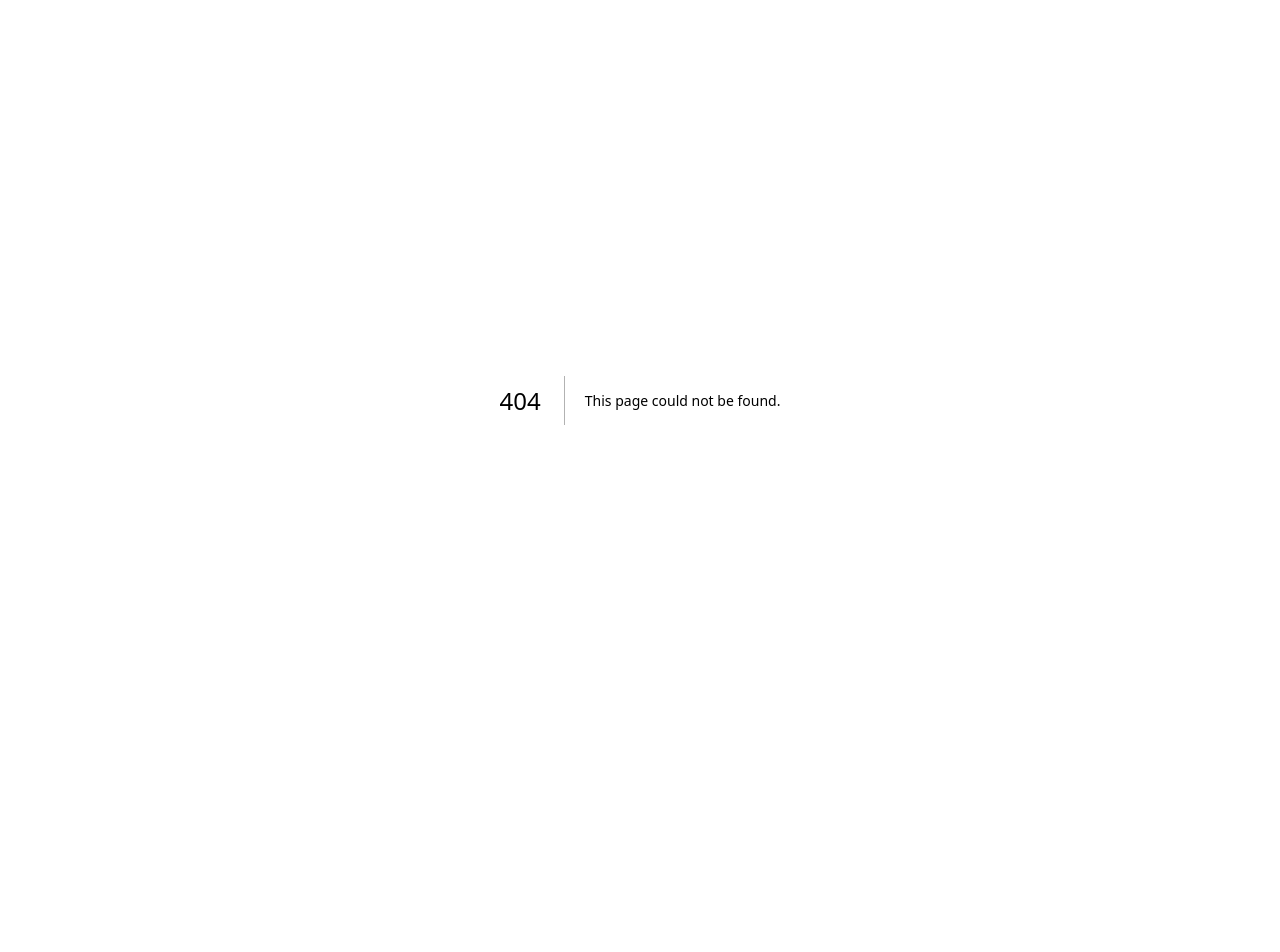
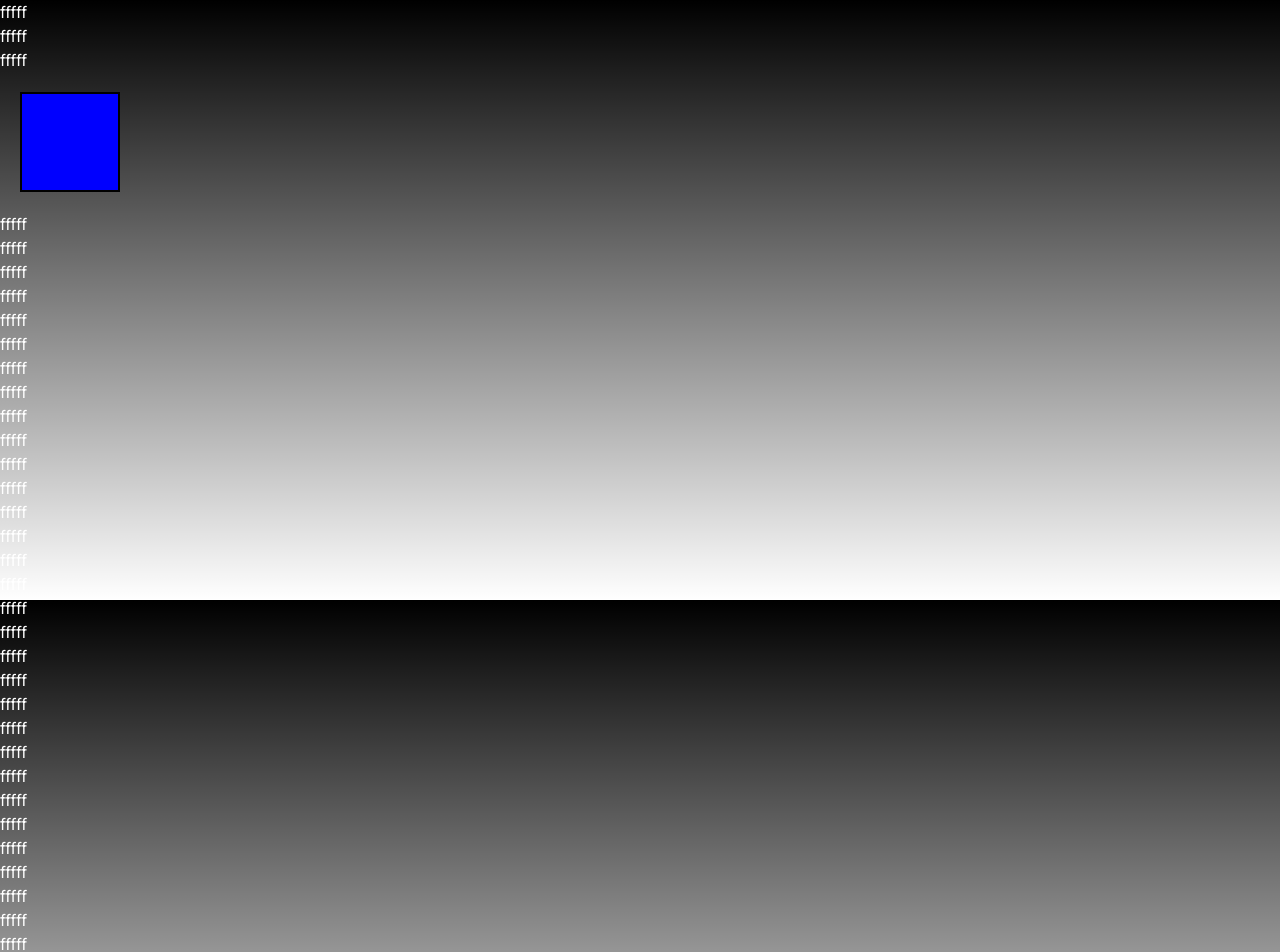
Before and after one commit to ethansnow2012/ethan_mono, a Next.js app in the folder apps/react_next_practice/: page /useIntersection in a window 1280 px wide. Before the commit this address had no page. Shown: the top 952 px of the page. Before the commit the page ends 800 px from the top, so only its background shows below. Built offline with nearby package versions, Linux system fonts and the light colour scheme.

Commit message:
practice: intersectionBox

```diff
--- /dev/null
+++ b/apps/react_next_practice/src/app/useIntersection/page.tsx
@@ -0,0 +1,52 @@
+"use client"
+import React from "react"
+import IntersectionBox from "@/components/intersectionBox"
+
+const Page: React.FC = () => {
+  return (
+    <div style={{ height: "600px" }}>
+      <div>fffff</div>
+      <div>fffff</div>
+      <div>fffff</div>
+      <IntersectionBox></IntersectionBox>
+      <div>fffff</div>
+      <div>fffff</div>
+      <div>fffff</div>
+      <div>fffff</div>
+      <div>fffff</div>
+      <div>fffff</div>
+      <div>fffff</div>
+      <div>fffff</div>
+      <div>fffff</div>
+      <div>fffff</div>
+      <div>fffff</div>
+      <div>fffff</div>
+      <div>fffff</div>
+      <div>fffff</div>
+      <div>fffff</div>
+      <div>fffff</div>
+      <div>fffff</div>
+      <div>fffff</div>
+      <div>fffff</div>
+      <div>fffff</div>
+      <div>fffff</div>
+      <div>fffff</div>
+      <div>fffff</div>
+      <div>fffff</div>
+      <div>fffff</div>
+      <div>fffff</div>
+      <div>fffff</div>
+      <div>fffff</div>
+      <div>fffff</div>
+      <div>fffff</div>
+      <div>fffff</div>
+      <div>fffff</div>
+      <div>fffff</div>
+      <div>fffff</div>
+      <div>fffff</div>
+      <div>fffff</div>
+    </div>
+  )
+}
+
+export default Page
--- /dev/null
+++ b/apps/react_next_practice/src/components/intersectionBox.tsx
@@ -0,0 +1,31 @@
+import { useRef, useEffect } from "react"
+import { useIntersection } from "@/hook/useIntersection"
+
+export default function IntersectionBox() {
+  const ref = useRef(null)
+  console.log("IntersectionBox", ref.current)
+  const isIntersecting = useIntersection(ref)
+
+  useEffect(() => {
+    if (isIntersecting) {
+      document.body.style.backgroundColor = "black"
+      document.body.style.color = "white"
+    } else {
+      document.body.style.backgroundColor = "white"
+      document.body.style.color = "black"
+    }
+  }, [isIntersecting])
+
+  return (
+    <div
+      ref={ref}
+      style={{
+        margin: 20,
+        height: 100,
+        width: 100,
+        border: "2px solid black",
+        backgroundColor: "blue",
+      }}
+    />
+  )
+}
--- /dev/null
+++ b/apps/react_next_practice/src/hook/useIntersection.ts
@@ -0,0 +1,29 @@
+import { useEffect, useState, RefObject } from "react"
+
+export function useIntersection(ref: RefObject<HTMLElement>): boolean {
+  const [isIntersecting, setIsIntersecting] = useState(false)
+  console.log("useIntersection", ref.current)
+  useEffect(() => {
+    console.log("useIntersection effect", ref.current)
+    const div = ref.current
+    if (!div) return // this will not be invoked!!
+
+    const observer = new IntersectionObserver(
+      (entries) => {
+        const entry = entries[0]
+        setIsIntersecting(entry.isIntersecting)
+      },
+      {
+        threshold: 1.0,
+      },
+    )
+
+    observer.observe(div)
+
+    return () => {
+      observer.disconnect()
+    }
+  }, [ref])
+
+  return isIntersecting
+}
```
